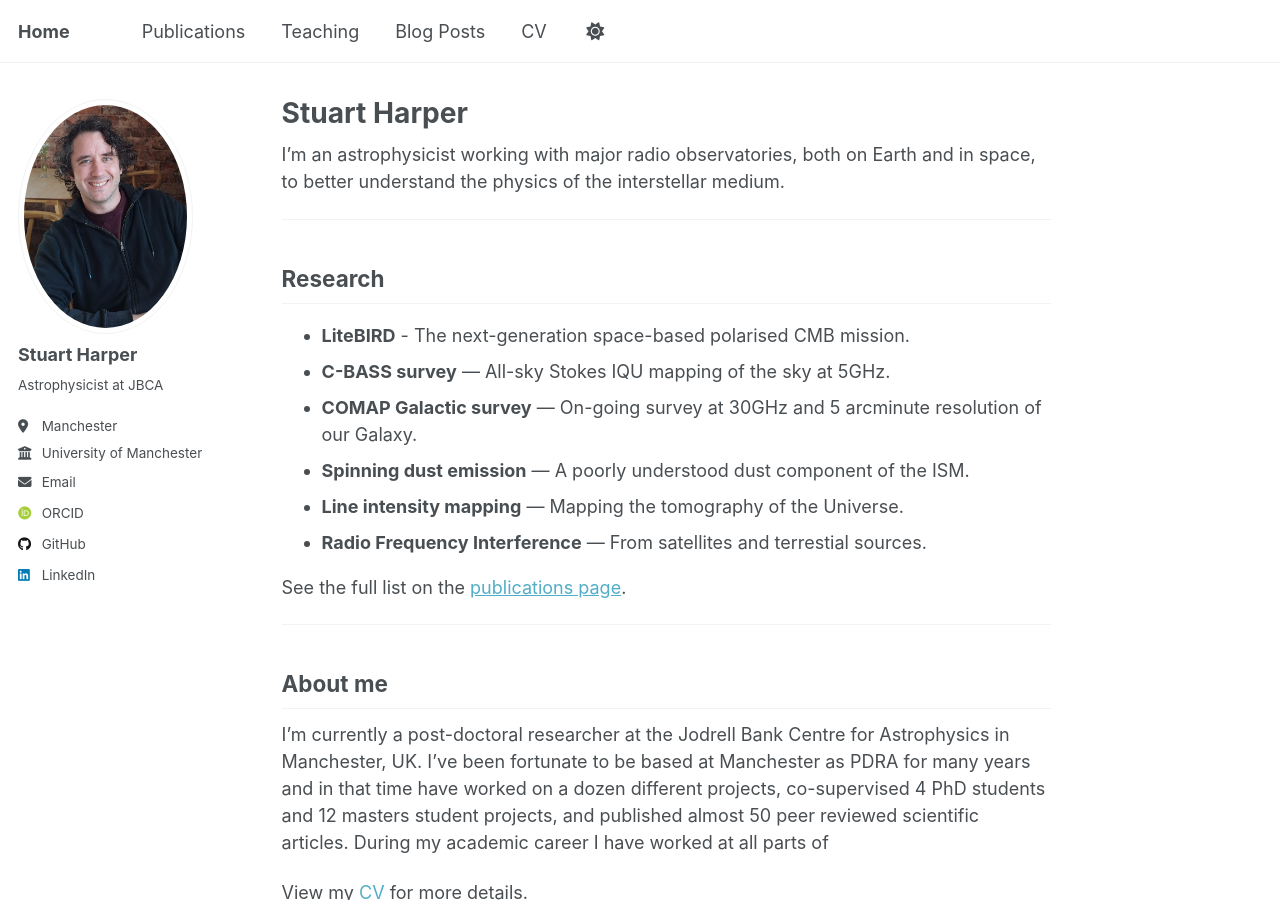
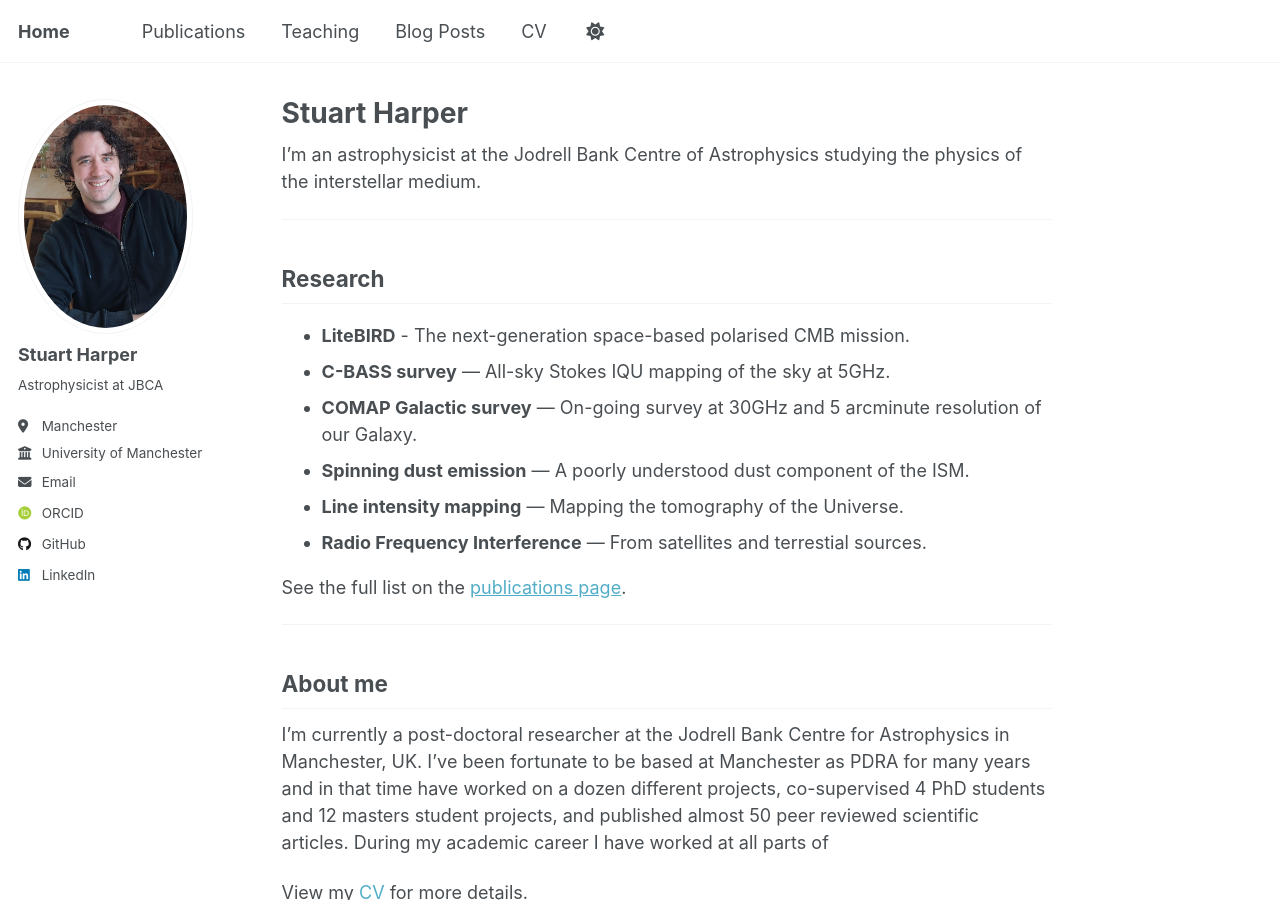
Before and after one commit to SharperJBCA/sharperjbca.github.io, a Jekyll site: the page built from _pages/about.md, in a window 1280 px wide and 900 px high. Built offline with Jekyll 4.4.1, drawn with Linux system fonts in a browser that asks for light colours; some web fonts are replaced; a script that is not in the unit is left out.

Commit message:
update about

```diff
--- a/_pages/about.md
+++ b/_pages/about.md
@@ -7,7 +7,7 @@ redirect_from:
   - /about.html
 ---
 
-I’m an astrophysicist working with major radio observatories, both on Earth and in space, to better understand the physics of the interstellar medium.
+I’m an astrophysicist at the Jodrell Bank Centre of Astrophysics studying the physics of the interstellar medium.
 
 ---
 
```
